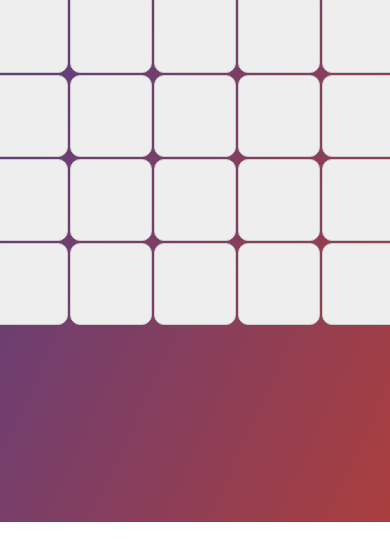
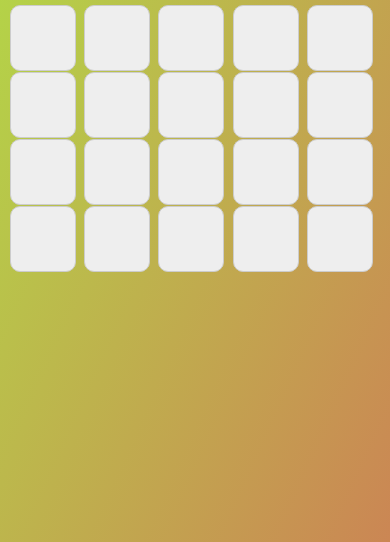
Before and after one commit to brunofelixbessa/jogo_memoria_simples, a plain HTML site: page index.html in a window 390 px wide. Shown: the part 322-864 px from the top of the page. Drawn offline with Linux system fonts and the light colour scheme.

Commit message:
reasponsivo

```diff
--- a/index.html
+++ b/index.html
@@ -1,7 +1,10 @@
+
+
 <!DOCTYPE html>
 <html>
 <head>
     <title>Jogo da Memória com Animais</title>
+    <meta name="viewport" content="width=device-width, initial-scale=1.0">
     <link rel="stylesheet" type="text/css" href="style.css">
 </head>
 <body>
--- a/style.css
+++ b/style.css
@@ -3,11 +3,13 @@ body {
     flex-direction: column;
     justify-content: center;
     align-items: center;
-    height: 100vh;
     margin: 0;
     font-family: Arial, sans-serif;
-    background: linear-gradient(to bottom right, #473e93, #aa3e3e);
+    background: linear-gradient(to bottom right, #afe445, #cb8654);
     background-repeat: repeat;
+    padding: 10px;
+    height: 100vh;
+    width: auto;
 }
 
 h1 {
@@ -18,23 +20,50 @@ h1 {
 #board {
     display: grid;
     grid-template-columns: repeat(5, 1fr);
-    grid-gap: 02px;
+    grid-gap: 8px;
+    max-height: 600px;
+/* Defina um valor máximo para limitar a largura do grid */
+
+    height: 100%;
+    margin: 0 auto;
 }
 
 .card {
-    width: 80px;
-    height: 80px;
+    width: 140px;
+    height: 140px;
     background-color: #eee;
     border: 1px solid #ccc;
     display: flex;
     justify-content: center;
     align-items: center;
     cursor: pointer;
-    font-size: 40px;
+    font-size: 80px;
     border-radius: 10px;
     transition: transform 0.3s;
 }
 
 .card:hover {
-    transform: scale(1.1);
+    transform: scale(1.05);
+    background-color: #31c524;
 }
+
+@media screen and (max-width: 480px) {
+    /* Estilos para telas menores que 480px de largura */
+    h1 {
+        font-size: 1.3rem;
+    }
+
+    #board {
+    /* Defina um valor máximo para limitar a largura do grid */
+        max-width: 100%;
+        width: 100%;
+        grid-gap: 01px;
+        height: auto;
+    }
+    .card {
+        width: 4rem;
+        height: 4rem;
+        font-size: 3rem;
+    }
+
+}
```
